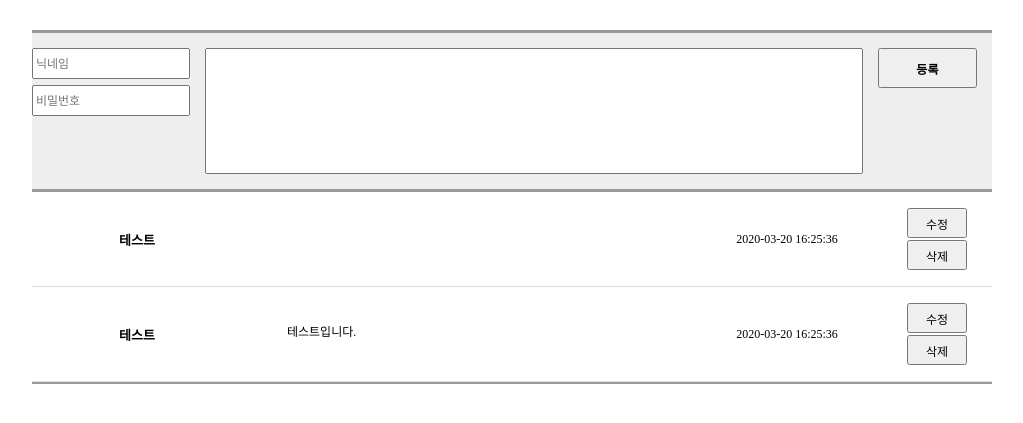
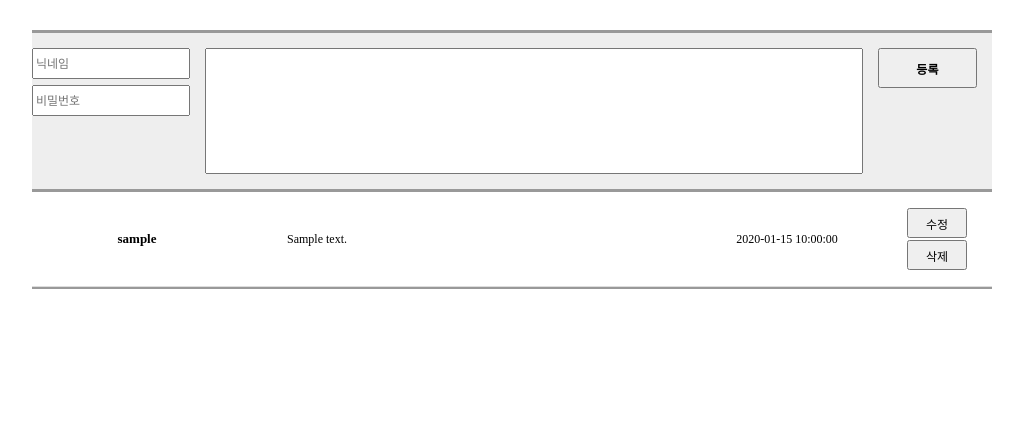
Before and after one commit to bluewood-truth/Creating-Web-Application, a PHP site: page /ex04/ in a window 1280 px wide. Shown: the top 423 px of the page, without its empty margins (128-1151 px from the left). Run offline with PHP 8.4, Linux system fonts and the light colour scheme; tables that the repository leaves empty hold one stand-in row (values such as "Sample post").

Commit message:
Update ex04

```diff
--- a/ex04/delete_comment.php
+++ b/ex04/delete_comment.php
@@ -1,10 +1,10 @@
 <?php
     include "script.php";
-    if($_SESSION['password'] != 'valid'){
-        exit;
+    if($_SESSION["cid".$_POST["password"]] != 'valid'){
+        // exit;
     }
     $sql = "DELETE FROM guestbook WHERE id=".$_POST['cid'];
     $result = mysqli_query($conn, $sql);
 
-    unset($_SESSION['password']);
+    unset($_SESSION["cid".$_POST["password"]]);
  ?>
--- a/ex04/index.php
+++ b/ex04/index.php
@@ -1,5 +1,5 @@
 <?php
-    // include "script.php";
+    include "script.php";
  ?>
 
 
@@ -23,10 +23,16 @@
     </div></form>
     <div class="comment-container">
         <ul>
-            <li id='cid999'>
+            <!-- <li id='cid999'>
                <div class='comment-nickname'>테스트</div>
                <div class='comment-content'>
-
+                   <div class="editbox">
+                       <textarea class="editbox" rows=4>'+pre_text+'</textarea>
+                       <div class="comment-buttons">
+                           <input type="button" onclick="edit_delete_btn(this)" class="comment-button" value="확인">
+                           <input type="button" onclick="this.closest('div.editbox').remove()" class="comment-button" value="취소">
+                       </div>
+                   </div>
                </div>
                <div class='comment-datetime'>2020-03-20 16:25:36</div>
                <div class='comment-buttons'>
@@ -36,25 +42,49 @@
            </li>
              <li id='cid999'>
                <div class='comment-nickname'>테스트</div>
-               <div class='comment-content'><p class="cmt-text">테스트입니다.</p></div>
-               <div class='comment-datetime'>2020-03-20 16:25:36</div>
+               <div class='comment-content'>테스트입니다.
+                   <div class="editbox">
+                       <textarea class="editbox" rows=4>'+pre_text+'</textarea>
+                       <div class="comment-buttons">
+                           <input type="button" onclick="edit_delete_btn(this)" class="comment-button" value="확인">
+                           <input type="button" onclick="this.closest("div.editbox").remove()" class="comment-button" value="취소">
+                       </div>
+                   </div>
+               </div>
+               <div class='comment-datetime'><p class="cmt-text">2020-03-20 16:25:36</p></div>
                <div class='comment-buttons'>
                    <input type="button" onclick="edit_delete_btn(this)" class='comment-button' value="수정">
                    <input type="button" onclick="edit_delete_btn(this)" class='comment-button' value="삭제">
                </div>
             </li>
+            <li id='cid999'>
+              <div class='comment-nickname'>테스트</div>
+              <div class='comment-content'><p class="cmt-text" style="display:none">테스트입니다.</p>
+                    <textarea class="editbox" rows=4>'+pre_text+'</textarea>
+              </div>
+              <div class='comment-datetime'>
+                  <div class='comment-buttons'>
+                      <input type="button" onclick="edit_delete_btn(this)" class='comment-button' value="수정">
+                      <input type="button" onclick="edit_delete_btn(this)" class='comment-button' value="삭제">
+                  </div>
+              </div>
+              <div class='comment-buttons' style="visibility:hidden">
+                  <input type="button" onclick="edit_delete_btn(this)" class='comment-button' value="수정">
+                  <input type="button" onclick="edit_delete_btn(this)" class='comment-button' value="삭제">
+              </div>
+           </li> -->
             <?php
-                // $table = mysqli_query($conn,"SELECT * FROM guestbook ORDER BY id DESC");
-                // while($row = mysqli_fetch_assoc($table)){
-                //     echo "<li class='cmt' id='cid".$row["id"]."'>";
-                //     echo "<div class='comment-nickname'>".$row["nickname"]."</div>";
-                //     echo "<div class='comment-content'><p class="cmt-text">".$row["content"]."</p></div>";
-                //     echo "<div class='comment-datetime'>".$row["datetime"]."</div>";
-                //     echo "<div class='comment-buttons'>";
-                //     echo "<input type='button' onclick='edit_delete_btn(this)' class='comment-button' value='수정'>";
-                //     echo "<input type='button' onclick='edit_delete_btn(this)' class='comment-button' value='삭제'>";
-                //     echo "</div></li>";
-                // }
+                $table = mysqli_query($conn,"SELECT * FROM guestbook ORDER BY id DESC");
+                while($row = mysqli_fetch_assoc($table)){
+                    echo "<li class='cmt' id='cid".$row["id"]."'>";
+                    echo "<div class='comment-nickname'>".$row["nickname"]."</div>";
+                    echo "<div class='comment-content'>".$row["content"]."</div>";
+                    echo "<div class='comment-datetime'>".$row["datetime"]."</div>";
+                    echo "<div class='comment-buttons'>";
+                    echo "<input type='button' onclick='edit_delete_btn(this)' class='comment-button' value='수정'>";
+                    echo "<input type='button' onclick='edit_delete_btn(this)' class='comment-button' value='삭제'>";
+                    echo "</div></li>";
+                }
              ?>
         </ul>
     </div>
@@ -63,6 +93,7 @@
 <script>
     var edit_or_del = "";
 
+    // 수정or삭제 버튼 눌렀을 때의 처리
     function edit_delete_btn(target){
         var comment = target.closest("div.comment-container li");
         var cid = comment.id;
@@ -70,14 +101,12 @@
 
         var datetime_box = comment.getElementsByClassName("comment-datetime")[0];
 
-        // console.log(edit_or_del);
-
         // 패스워드박스가 이미 존재한다면 return
         if(datetime_box.getElementsByClassName("password-box")[0]){
             return;
         }
 
-        // 다른 코멘트를 체크해서 패스워드박스가 존재하고 cid가 다를 경우 패스워드박스를 제거한다
+        // 다른 코멘트들을 체크해서 패스워드박스가 존재하고 cid가 다를 경우 패스워드박스를 제거한다
         var cmt_array = $(".cmt").toArray();
         for(var i=0; i < cmt_array.length; i++){
 
@@ -89,6 +118,7 @@
             }
         }
 
+        // 수정or삭제 버튼 클릭한 코멘트에 패스워드박스 생성
         datetime_box.innerHTML = datetime_box.innerHTML + '\
             <div class="password-box">\
                 <input type="password" id="password-input" name="password" maxlength="20" placeholder="비밀번호">\
@@ -97,60 +127,95 @@
             </div>';
     }
 
+    // 패스워드 치고 [확인] 버튼 눌렀을 때의 처리
     function password_check(edit_or_del){
-        var pi = document.getElementById("password-input");
-        var cid = pi.closest("div.comment-container li").id;
-        var input_pw = pi.value;
+        var pi = $("input#password-input")[0]; // 패스워드 입력창
+        var cid = pi.closest("div.comment-container li").id; // 코멘트 id
+        var input_pw = pi.value; // input한 패스워드
 
+        // 패스워드를 입력하지 않았으면 return
         if(input_pw.length==0){
+            alert("비밀번호를 입력해주세요.");
             return;
         }
 
+        // 패스워드 체크
         $.ajax({
             url:"password.php",
             method:"POST",
             dataType: "text",
             data: {'password':input_pw, 'cid':cid.replace("cid","")},
             success:function(data){
-                var is_match = data=="true" ? true : false;
+                console.log(data);
+                var is_match = data=="true" ? true : false; //password.php의 결과값은 "ture" or "false"
                 if(!is_match){
                     alert("비밀번호가 다릅니다.");
                     return;
                 }
+                // 클릭버튼이 [삭제]일 때의 처리
                 if(edit_or_del == "삭제"){
                     if(confirm("삭제하시겠습니까?")){
+                        // confirm에서 [예] 선택 시 처리
                         $.ajax({
                             url:"delete_comment.php",
                             method:"POST",
-                            data: {'cid':cid.replace("cid","")},
+                            data: {'cid':cid.replace("cid",""),'password':input_pw},
                             success:function(data){
-                                window.location.reload();
+                                window.location.reload(); // 삭제 후 새로고침
                             }}
                         );
+                    // confirm에서 [아니오] 선택 시 세션변수 제거하고 return
                     }else{
+                        remove_session(input_pw);
                         return;
                     }
+                // 클릭버튼이 [수정]일 때의 처리
                 } else if(edit_or_del == "수정"){
-                    edit_comment(cid);
+                    edit_comment(cid, input_pw);
+                    pi.closest('div.password-box').remove();
                 }
             }
         });
     }
 
-    function edit_comment(cid){
-        var comment = document.getElementById(cid);
-        var pre_text = comment.getElementsByClassName("comment-content").innerText;
+    function edit_comment(cid, pw){
+        var comment = document.getElementById(cid); // 해당 코멘트 li
+        var pre_text = comment.getElementsByClassName("comment-content")[0].innerText; // 수정 전 텍스트
 
-        var html = '\
+        var content_box = comment.getElementsByClassName('comment-content')[0];
+
+        var editbox = $('\
         <div class="editbox">\
             <textarea class="editbox" rows=4>'+pre_text+'</textarea>\
             <div class="comment-buttons">\
-                <input type="button" onclick="edit_delete_btn(this)" class="comment-button" value="확인">\
-                <input type="button" onclick="this.closest("div.editbox").remove()" class="comment-button" value="취소">\
+                <input type="button" class="comment-button" value="확인">\
+                <input type="button" onclick="this.closest('+"'div.editbox'"+').remove();" class="comment-button" value="취소">\
             </div>\
-        </div>';
+        </div>')[0];
 
-        var content_box = comment.getElementsByClassName('comment-content');
+        content_box.append(editbox);
+
+        // [확인] 버튼에 수정기능 리스너 달기
+        editbox.getElementsByClassName("comment-button")[0].addEventListener("click",function(){
+            var new_text = $('textarea.editbox')[0].value;
+            $.ajax({
+                url:"edit_comment.php",
+                method:"POST",
+                data: {'cid':cid.replace("cid",""), 'text':new_text,'password':pw},
+                success:function(data){
+                    window.location.reload(); // 삭제 후 새로고침
+                }}
+            );
+        });
+    }
+
+    // 해당 패스워드에 해당하는 세션을 제거하는 함수
+    function remove_session(pw){
+        $.ajax({
+            url:"remove_session.php",
+            method:"POST",
+            data:{"password":pw}
+        });
     }
 </script>
 
--- a/ex04/password.php
+++ b/ex04/password.php
@@ -8,6 +8,6 @@
     echo $result ? 'true' : 'false';
 
     if($result == "true"){
-        $_SESSION['password'] = "valid";
+        $_SESSION["cid".$_POST["password"]] = "valid";
     }
  ?>
--- /dev/null
+++ b/ex04/remove_session.php
@@ -0,0 +1,4 @@
+<?php
+    include "script.php";
+    unset($_SESSION["cid".$_POST["password"]]);
+ ?>
--- a/ex04/script.php
+++ b/ex04/script.php
@@ -2,4 +2,16 @@
     session_start();
     $conn = mysqli_connect("localhost",'root','qwer1324');
     mysqli_select_db($conn, 'test');
+
+    function filter($conn, $text, $is_text=false){
+        $text = htmlspecialchars($text);
+        if($is_text ){
+            $text = str_replace("\n","<br>",$text);
+        }
+        $text = mysqli_real_escape_string($conn,$text);
+
+        return $text;
+    }
+
+    function unfilter_text($text){}
 ?>
--- a/ex04/style.css
+++ b/ex04/style.css
@@ -143,4 +143,5 @@ div.editbox{
 textarea.editbox{
     width:400px;
     margin-right:50px;
+    resize:none;
 }
```
Also changed, not shown: ex04/edit_comment.php (added, +13 -0 lines), ex04/process.php (+2 -6 lines).
